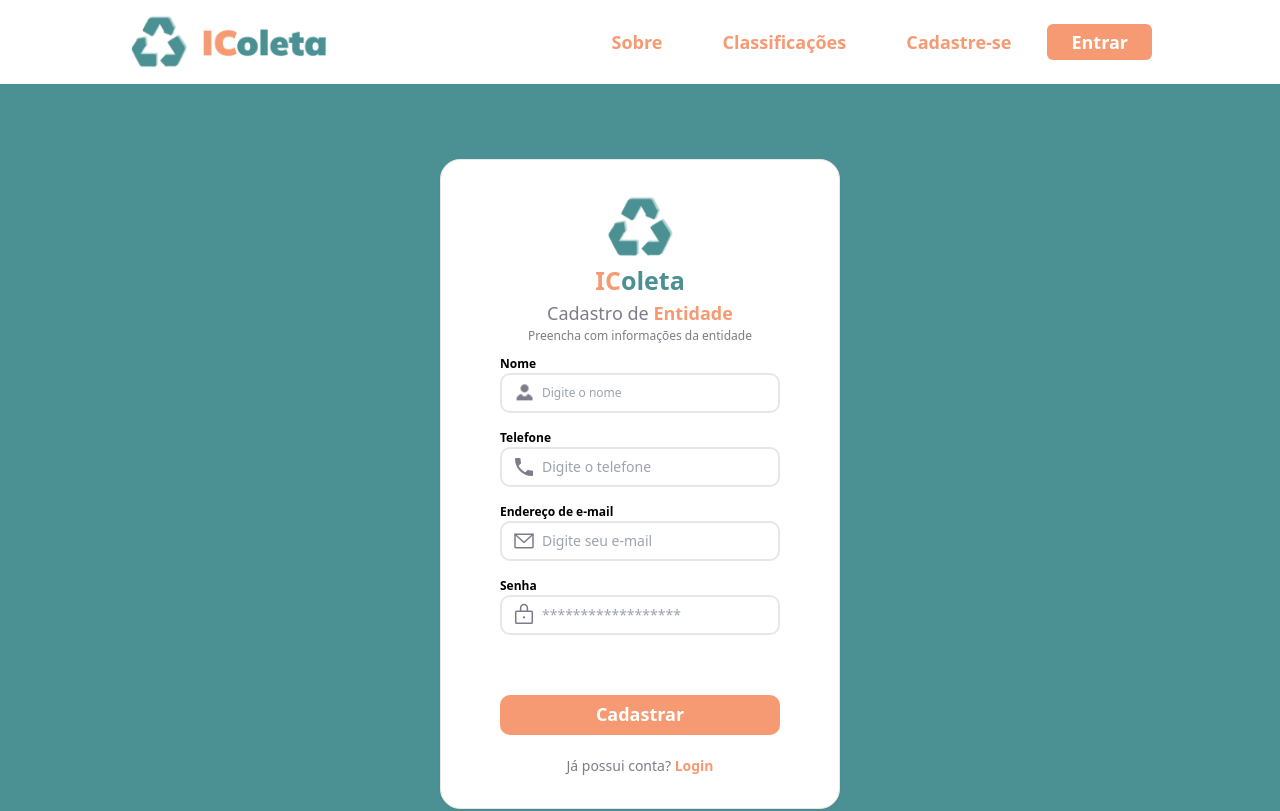
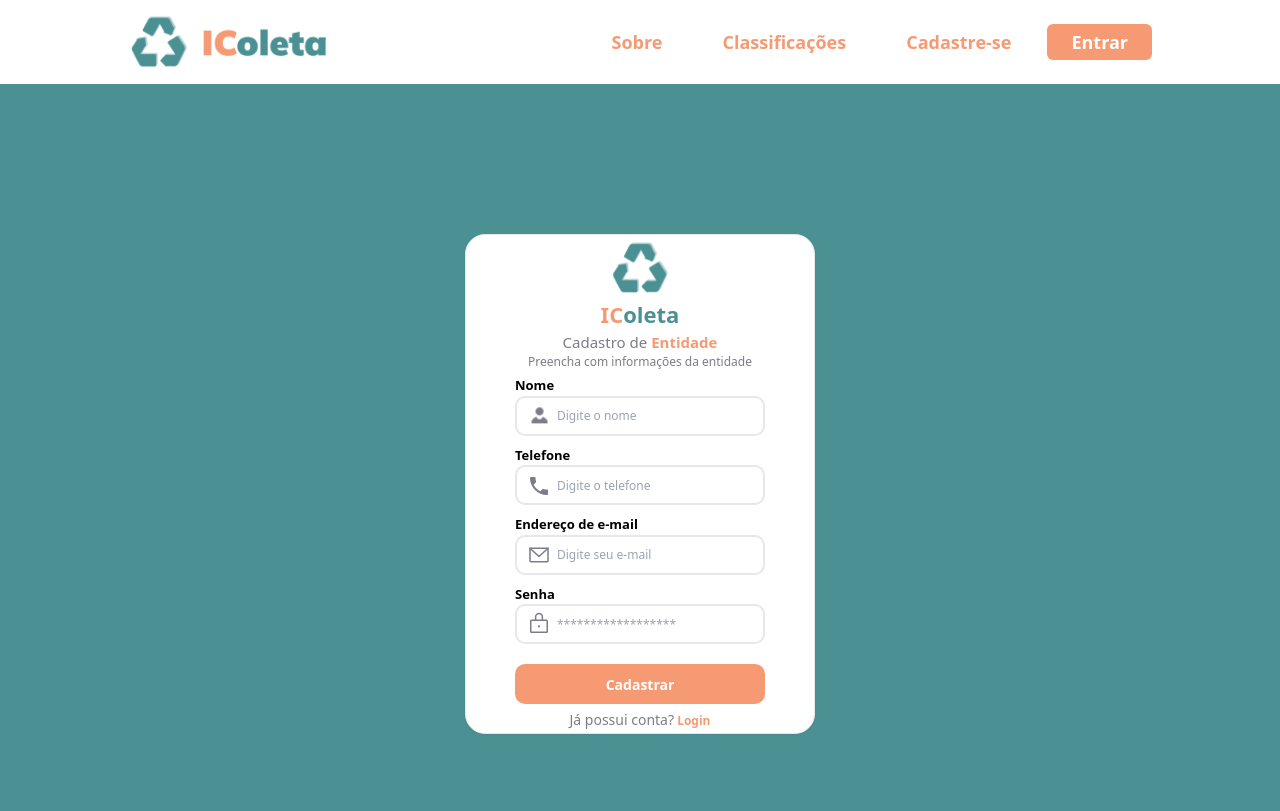
Before and after one commit to icoleta/icoleta-front, a React (Create React App) app: page /entidade/registro in a window 1280 px wide. Shown: the top 811 px of the page. Built offline with nearby package versions, Linux system fonts and the light colour scheme.

Commit message:
:recycle:refactor: ajeitando a responsividade de login, cadastrar e recuperar senha

```diff
--- a/src/pages/CadastroEntidade/index.jsx
+++ b/src/pages/CadastroEntidade/index.jsx
@@ -25,16 +25,16 @@ const CadastroEntidade = () => {
 
   return (
     <div className="flex justify-center items-center bg-[#4B9093] h-screen w-full">
-      <div className="flex flex-col justify-center items-center border rounded-[20px] shadow-sm m-8 h-[650px] w-[400px] 2xl:h-[750px] 2xl:w-[500px] bg-white">
-        <div className="flex flex-col justify-center items-center mb-[10px]">
-          <img src={logo} alt="" className="h-[70px] w-[70px] 2xl:h-[110px]  2xl:w-[110px]" />
-          <h2 className="font-black text-[#4B9093] text-[25px] 2xl:text-[33px]"><span className="text-[#F59A73]">IC</span>oleta</h2>
-          <h3 className="font-mulish font-regular text-[18px] 2xl:text-[30px] text-[#7C7C8A]">Cadastro de <span className="font-black text-[#F59A73]">Entidade</span></h3>
+      <div className="flex flex-col justify-center items-center border rounded-[20px] shadow-sm m-8 h-[650px] w-[400px] 2xl:h-[750px] 2xl:w-[500px] phone:h-[500px] phone:w-[350px] bg-white">
+        <div className="flex flex-col justify-center items-center mb-[10px] phone:mb-[5px]">
+          <img src={logo} alt="" className="h-[70px] w-[70px] 2xl:h-[110px]  2xl:w-[110px] phone:h-[60px] phone:w-[60px]" />
+          <h2 className="font-black text-[#4B9093] text-[25px] 2xl:text-[33px] phone:text-[22px]"><span className="text-[#F59A73]">IC</span>oleta</h2>
+          <h3 className="font-mulish font-regular text-[18px] 2xl:text-[30px] phone:text-[15px] text-[#7C7C8A]">Cadastro de <span className="font-black text-[#F59A73]">Entidade</span></h3>
           <p className="font-mulish font-regular text-[12px] 2xl:text-[16px] text-[#7C7C8A]">Preencha com informações  da entidade</p>
         </div>
         <form onSubmit={handleSubmit} className="">
-        <div className="flex flex-col mb-4">
-            <label htmlFor="" className=" font-semibold text-[12px] 2xl:text-[15px]">Nome</label>
+        <div className="flex flex-col mb-4 phone:mb-[10px]">
+            <label htmlFor="" className=" font-semibold text-[12px] 2xl:text-[15px] phone:text-[13px]">Nome</label>
             <div className="relative">
               <input
                 type="text"
@@ -43,15 +43,15 @@ const CadastroEntidade = () => {
                 placeholder="Digite o nome"
                 onChange={handleChange}
                 errors={errors}
-                className=" h-[40px] w-[280px] 2xl:w-[400px] text-[12px] 2xl:text-[14px] border-2 rounded-[10px] p-[12px] pl-[40px] focus:outline-[#F59A73]"
+                className=" h-[40px] w-[280px] 2xl:w-[400px] phone:w-[250px] phone:h-[40px] text-[12px] 2xl:text-[14px] border-2 rounded-[10px] p-[12px] pl-[40px] focus:outline-[#F59A73]"
               />
               <div className="absolute inset-y-0 left-0 pl-3  flex items-center pointer-events-none">
                   <img src={person} alt="" className="" />
               </div>
             </div>
           </div>
-          <div className="flex flex-col mb-4">
-            <label htmlFor="" className=" font-semibold text-[12px] 2xl:text-[15px]">Telefone</label>
+          <div className="flex flex-col mb-4 phone:mb-[10px]">
+            <label htmlFor="" className=" font-semibold text-[12px] 2xl:text-[15px] phone:text-[13px]">Telefone</label>
             <div className="relative">
               <input
                 type="text"
@@ -60,7 +60,7 @@ const CadastroEntidade = () => {
                 placeholder="Digite o telefone"
                 onChange={handleChange}
                 errors={errors}
-                className=" h-[40px] w-[280px] 2xl:w-[400px] text-[14px] border-2 rounded-[10px] p-[12px] pl-[40px] focus:outline-[#F59A73]"
+                className=" h-[40px] w-[280px] 2xl:w-[400px] phone:w-[250px] phone:h-[40px] text-[12px] 2xl:text-[14px] border-2 rounded-[10px] p-[12px] pl-[40px] focus:outline-[#F59A73]"
               />
               <div className="absolute inset-y-0 left-0 pl-3  flex items-center pointer-events-none">
                   <img src={phone} alt="" className="" />
@@ -68,8 +68,8 @@ const CadastroEntidade = () => {
             </div>
           </div>
 
-          <div className="flex flex-col mb-4">
-            <label htmlFor="" className=" font-semibold text-[12px] 2xl:text-[15px]">Endereço de e-mail</label>
+          <div className="flex flex-col mb-4 phone:mb-[10px]">
+            <label htmlFor="" className=" font-semibold text-[12px] 2xl:text-[15px] phone:text-[13px]">Endereço de e-mail</label>
             <div className="relative">
               <input
                 type="text"
@@ -78,15 +78,15 @@ const CadastroEntidade = () => {
                 placeholder="Digite seu e-mail"
                 onChange={handleChange}
                 errors={errors}
-                className=" h-[40px] w-[280px] 2xl:w-[400px] text-[14px] border-2 rounded-[10px] p-[12px] pl-[40px] focus:outline-[#F59A73]"
+                className=" h-[40px] w-[280px] 2xl:w-[400px] phone:w-[250px] phone:h-[40px] text-[12px] 2xl:text-[14px] border-2 rounded-[10px] p-[12px] pl-[40px] focus:outline-[#F59A73]"
               />
               <div className="absolute inset-y-0 left-0 pl-3  flex items-center pointer-events-none">
                   <img src={envelope} alt="" className="" />
               </div>
             </div>
           </div>
-          <div className="flex flex-col">
-            <label htmlFor="" className="font-semibold text-[12px] 2xl:text-[15px]">Senha</label>
+            <div className="flex flex-col phone:mb-[10px]">
+            <label htmlFor="" className="font-semibold text-[12px] 2xl:text-[15px] phone:text-[13px]">Senha</label>
             <div className="relative">
               <input
                 type="password"
@@ -95,7 +95,7 @@ const CadastroEntidade = () => {
                 placeholder="******************"
                 onChange={handleChange}
                 errors={errors}
-                className="h-[40px] w-[280px] 2xl:w-[400px] text-[14px] border-2 rounded-[10px] p-[12px] pl-[40px] focus:outline-[#F59A73]"
+                className="h-[40px] w-[280px] 2xl:w-[400px] phone:w-[250px] phone:h-[40px] text-[12px] 2xl:text-[14px] border-2 rounded-[10px] p-[12px] pl-[40px] focus:outline-[#F59A73]"
               />
               <div className="absolute inset-y-0 left-0 pl-3  flex items-center pointer-events-none">
                   <img src={lock} alt="" className="" />
@@ -103,10 +103,10 @@ const CadastroEntidade = () => {
             </div>
 
           </div>
-          <button type="submit" className="w-[280px] 2xl:w-[400px]  h-[40px] mt-[60px] bg-[#F59A73] rounded-[10px] font-inter font-bold text-white text-[18px] ">Cadastrar</button>
+          <button type="submit" className="w-[280px] 2xl:w-[400px] phone:w-[250px] phone:h-[40px] phone:mt-[10px] phone:text-[14px] h-[40px] mt-[60px] bg-[#F59A73] rounded-[10px] font-inter font-bold text-white text-[18px] ">Cadastrar</button>
         </form>
-        <div className="mt-[20px] flex flex-col items-center">
-          <div className="text-[#7C7C8A] text-[14px] font-regular">Já possui conta?<Link to="/login" className="text-[#F59A73] text-[14px] font-bold"> Login</Link></div>
+        <div className="mt-[20px] phone:mt-[5px] flex flex-col items-center">
+          <div className="text-[#7C7C8A] text-[14px] font-regular">Já possui conta?<Link to="/login" className="text-[#F59A73] text-[14px] phone:text-[12px] font-bold"> Login</Link></div>
         </div>
       </div>
 
--- a/src/pages/LoginUsuario/index.jsx
+++ b/src/pages/LoginUsuario/index.jsx
@@ -31,15 +31,15 @@ const LoginUsuario = () => {
 
   return (
     <div className=" flex justify-center items-center bg-[#4B9093] h-screen w-full">
-      <div className="flex flex-col justify-center items-center border rounded-[20px] shadow-sm m-8 h-[600px] w-[400px] 2xl:h-[600px] 2xl:w-[500px] bg-white ">
+      <div className="flex flex-col justify-center items-center border rounded-[20px] shadow-sm m-8 h-[600px] w-[400px] phone:h-[400px] phone:w-[300px] 2xl:h-[600px] 2xl:w-[500px] bg-white ">
         <div className="flex flex-col justify-center items-center mb-[10px]">
-          <img src={logo} alt="" className="h-[80px] w-[80px] 2xl:h-[110px]  2xl:w-[110px] " />
-          <h2 className="font-black text-[#4B9093] text-[25px]"><span className="text-[#F59A73]">IC</span>oleta</h2>
-          <h3 className="font-mulish font-regular text-[20px] 2xl:text-[30px] ">Acesso ao sistema</h3>
+          <img src={logo} alt="" className="h-[80px] w-[80px] 2xl:h-[110px]  2xl:w-[110px] phone:h-[60px] phone:w-[60px] " />
+          <h2 className="font-black text-[#4B9093] text-[25px] phone:text-[20px] "><span className="text-[#F59A73]">IC</span>oleta</h2>
+          <h3 className="font-mulish font-regular text-[20px] 2xl:text-[30px] phone:text-[15px] ">Acesso ao sistema</h3>
         </div>
         <form onSubmit={handleSubmit} className="flex flex-col items-center">
           <div className="flex flex-col mb-4">
-            <label htmlFor="" className=" font-semibold text-[12px] 2xl:text-[15px] ">Endereço de e-mail</label>
+            <label htmlFor="" className=" font-semibold text-[12px] 2xl:text-[15px] phone:text-[13px] ">Endereço de e-mail</label>
             <div className="relative">
               <input
                 type="email"
@@ -48,7 +48,7 @@ const LoginUsuario = () => {
                 placeholder="Digite seu e-mail"
                 onChange={handleChange}
                 errors={errors}
-                className=" h-[48px] w-[280px] 2xl:w-[400px]  text-[14px] border-2 rounded-[10px] p-[12px] pl-[40px] focus:outline-[#F59A73]"
+                className=" h-[48px] w-[280px] 2xl:w-[400px] phone:w-[250px] phone:h-[40px] text-[14px] border-2 rounded-[10px] p-[12px] pl-[40px] focus:outline-[#F59A73]"
               />
               <div className="absolute inset-y-0 left-0 pl-3  flex items-center pointer-events-none">
                   <img src={envelope} alt="" className="" />
@@ -57,7 +57,7 @@ const LoginUsuario = () => {
 
           </div>
           <div className="flex flex-col">
-            <label htmlFor="" className="font-semibold text-[12px] 2xl:text-[15px]">Senha</label>
+            <label htmlFor="" className="font-semibold text-[12px] 2xl:text-[15px] phone:text-[13px] ">Senha</label>
             <div className="relative">
               <input
                 type="password"
@@ -66,7 +66,7 @@ const LoginUsuario = () => {
                 placeholder="***************"
                 onChange={handleChange}
                 errors={errors}
-                className="h-[48px] w-[280px] 2xl:w-[400px]  text-[14px] border-2 rounded-[10px] p-[12px] pl-[40px] focus:outline-[#F59A73]"
+                className="h-[48px] w-[280px] 2xl:w-[400px] phone:w-[250px] phone:h-[40px]  text-[14px] border-2 rounded-[10px] p-[12px] pl-[40px] focus:outline-[#F59A73]"
               />
               <div className="absolute inset-y-0 left-0 pl-3  flex items-center pointer-events-none">
                   <img src={lock} alt="" className="" />
@@ -74,11 +74,11 @@ const LoginUsuario = () => {
             </div>
 
           </div>
-          <button type="submit" className=" w-[280px] 2xl:w-[400px]  h-[48px] mt-[60px] bg-[#F59A73] border rounded-[10px] font-inter font-bold text-white text-[18px]  ">Entrar na plataforma</button>
+          <button type="submit" className=" w-[280px] 2xl:w-[400px] phone:w-[250px] phone:h-[40px] phone:mt-[30px] phone:text-[14px] h-[48px] mt-[60px] bg-[#F59A73] border rounded-[10px] font-inter font-bold text-white text-[18px]  ">Entrar na plataforma</button>
         </form>
         <div className="mt-[20px] flex flex-col items-center">
-          <div className="text-[#7C7C8A] text-[14px] font-regular">Esqueceu a senha?<Link to="/usuario/recuperar" className="text-[#F59A73] text-[14px] font-bold"> Recuperar senha</Link></div>
-          <div className="text-[#7C7C8A] text-[14px] font-regular">Não possui conta?<Link to="/usuario/cadastrar" className="text-[#F59A73] text-[14px] font-bold"> Cadastre-se</Link></div>
+          <div className="text-[#7C7C8A] text-[14px] font-regular">Esqueceu a senha?<Link to="/usuario/recuperar" className="text-[#F59A73] text-[14px] phone:text-[12px] font-bold"> Recuperar senha</Link></div>
+          <div className="text-[#7C7C8A] text-[14px] font-regular">Não possui conta?<Link to="/usuario/cadastrar" className="text-[#F59A73] text-[14px] phone:text-[12px] font-bold"> Cadastre-se</Link></div>
         </div>
       </div>
     </div>
```
Also changed, not shown: src/pages/CadastroUsuario/index.jsx (+15 -15 lines).
